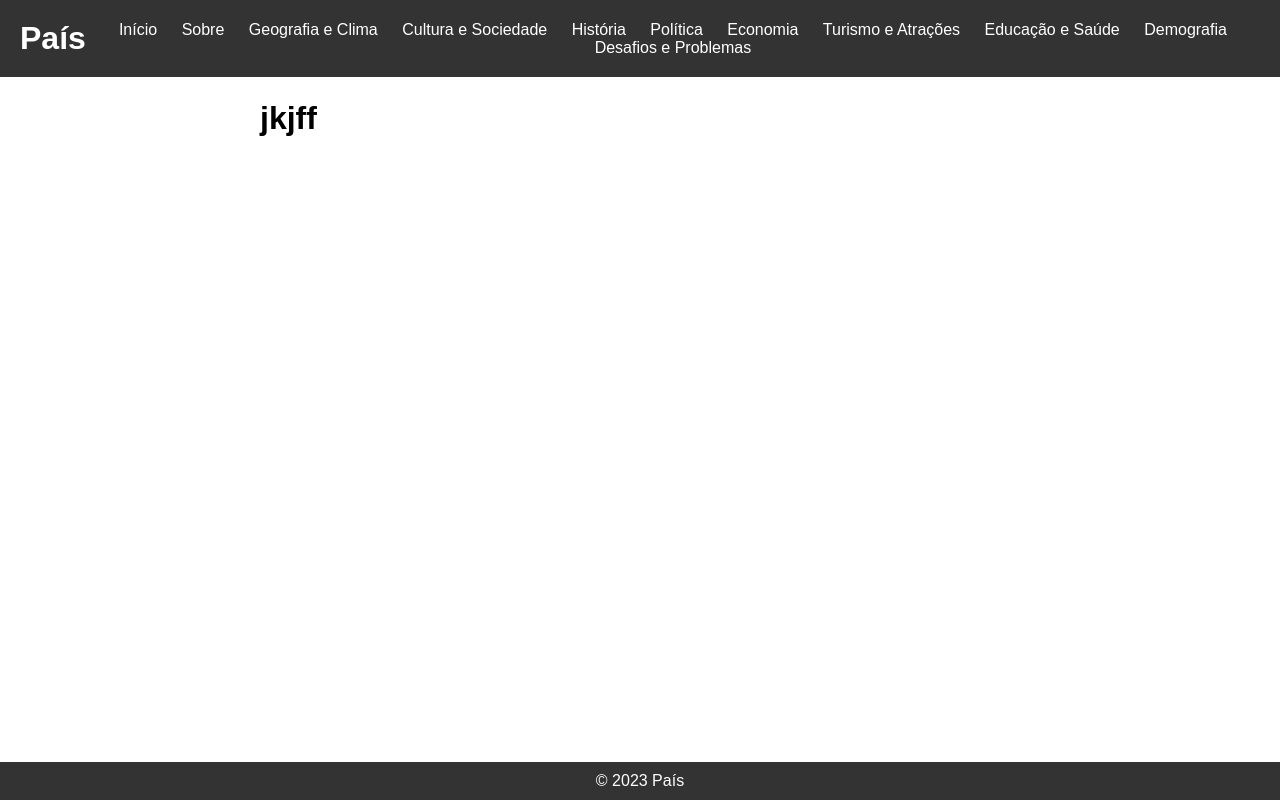
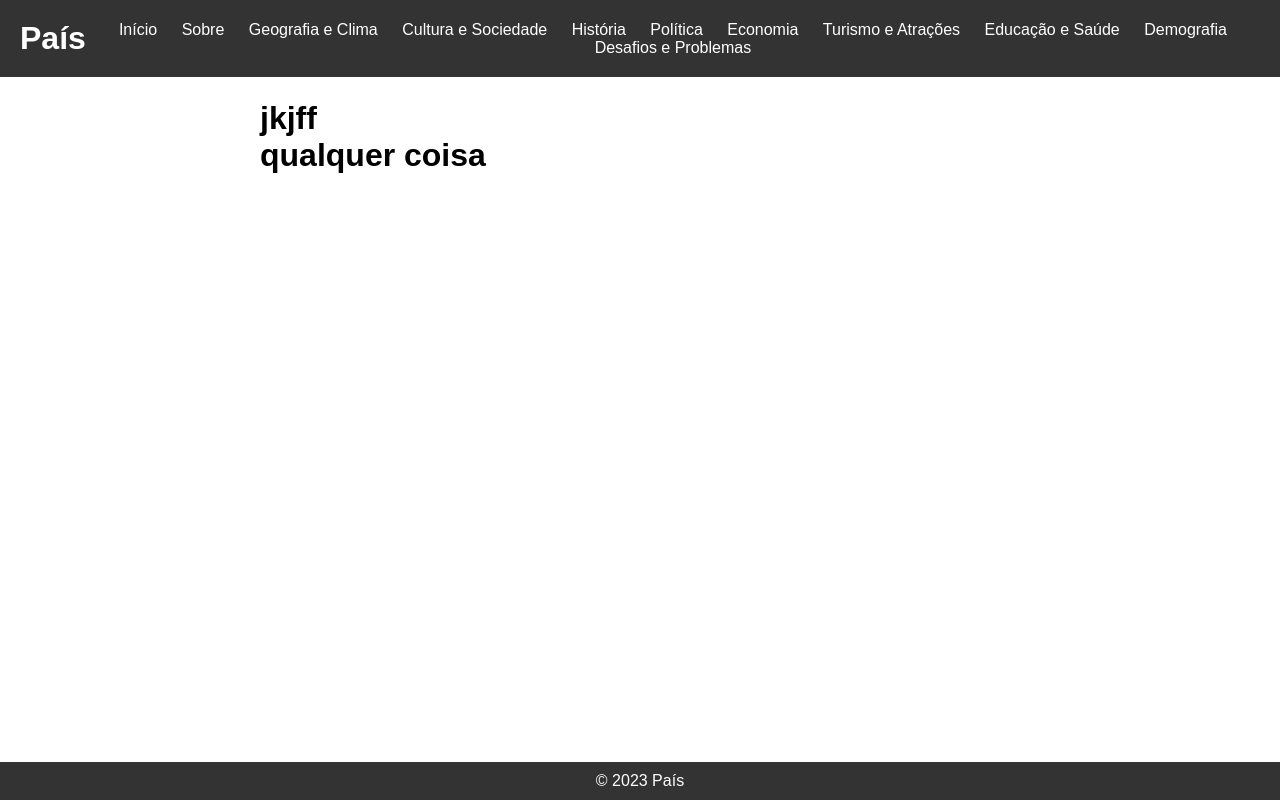
Before and after one commit to IzaVieceli/1A, a plain HTML site: page index.html in a window 1280 px wide. Drawn offline with Linux system fonts and the light colour scheme.

Commit message:
arquivo atualizado

```diff
--- a/index.html
+++ b/index.html
@@ -43,6 +43,8 @@
   <main>
     <!-- Título principal da seção -->
     <h1>jkjff</h1>
+
+    <h1>qualquer coisa</h1>
     <!-- Conteúdo da seção principal -->
     <!-- Você pode adicionar mais conteúdo aqui -->
   </main>
```
